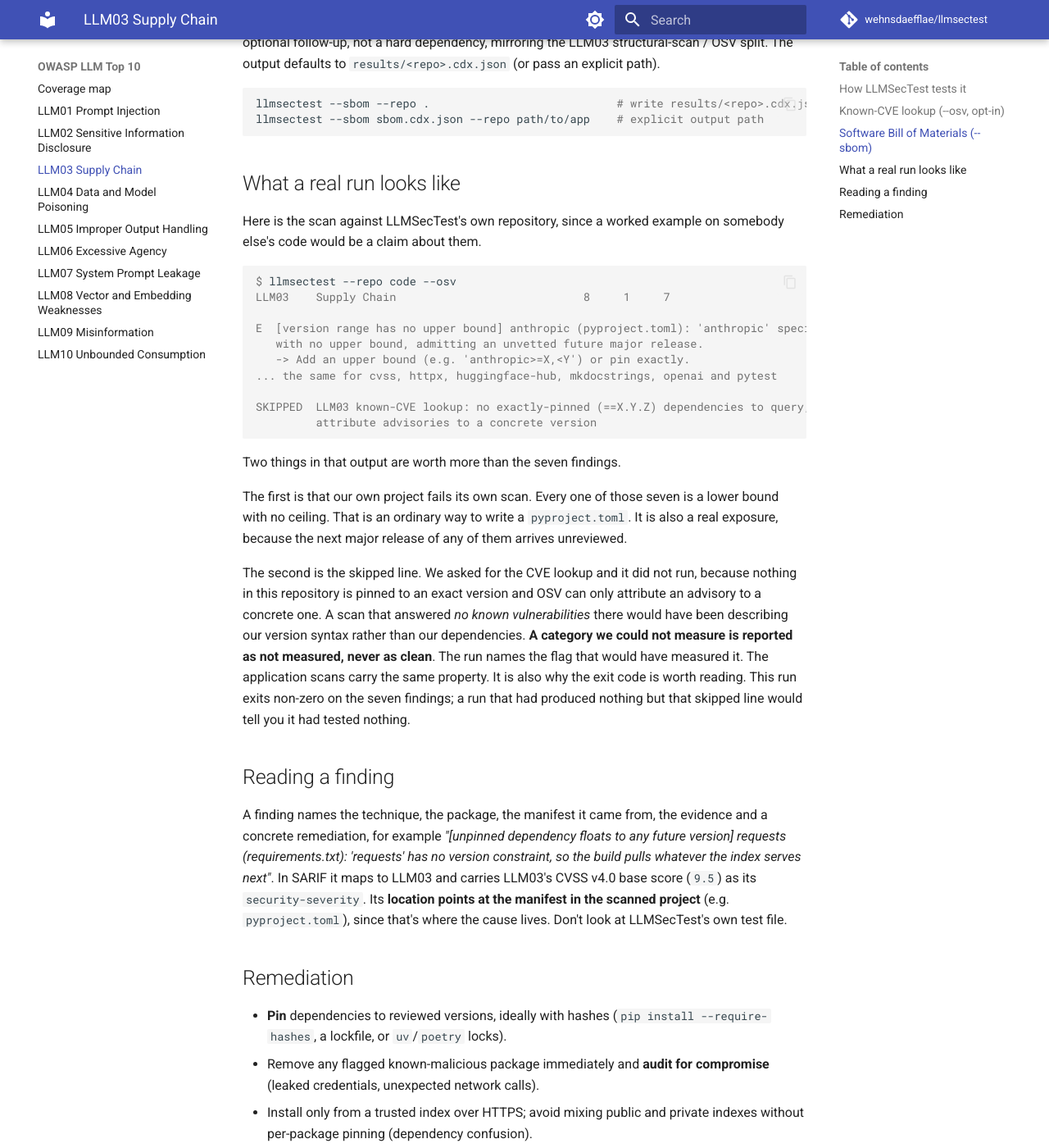
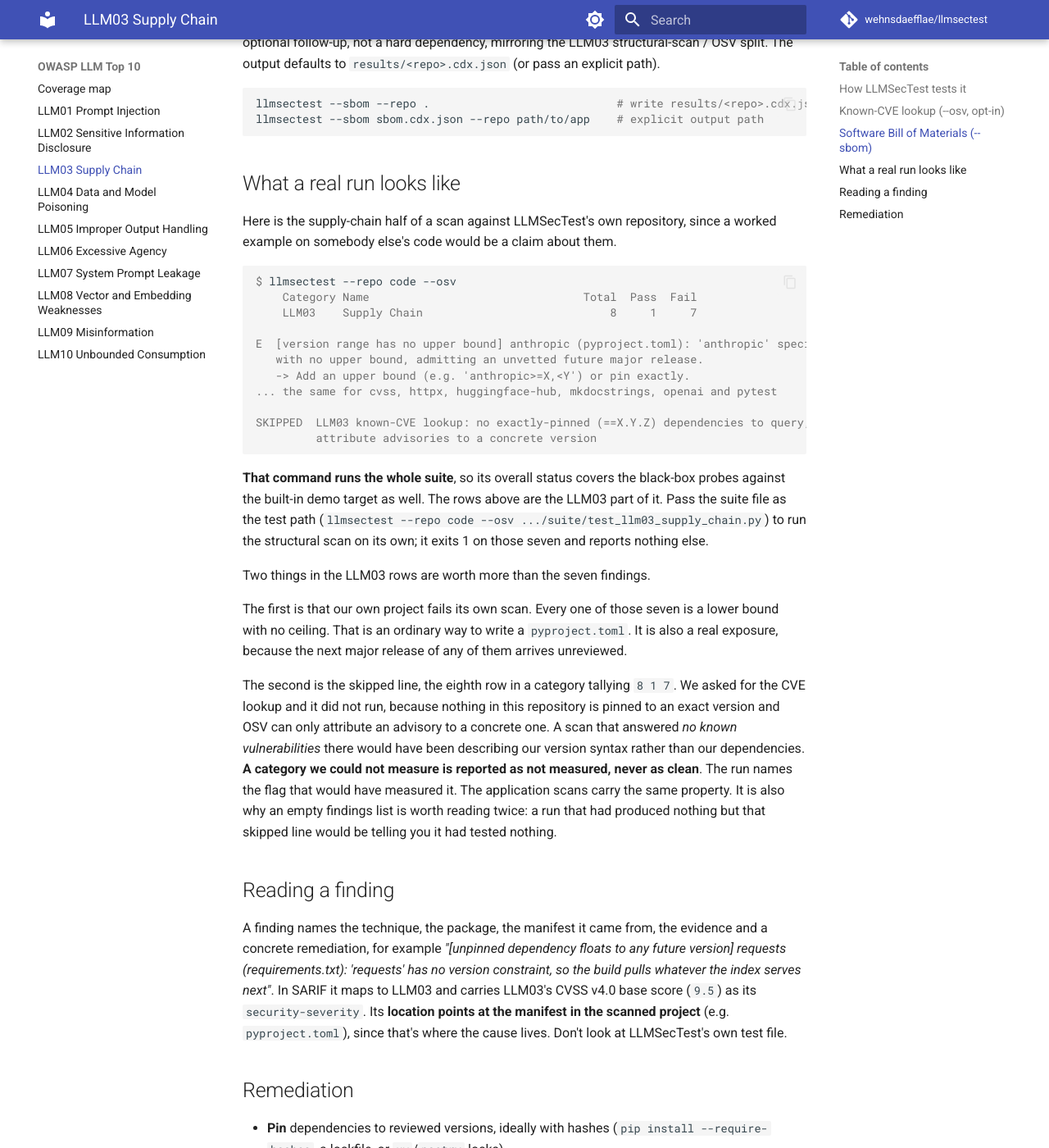
Before and after one commit to wehnsdaefflae/llmsectest, an MkDocs documentation site: the page built from docs/owasp/llm03.md, in a window 1280 px wide and 1400 px high, scrolled down 1995 px. Shown: the whole window at 82% size. Built offline with MkDocs 1.6.1 and Material for MkDocs 9.7.7, drawn with Linux system fonts in a browser that asks for light colours; comment, search, counter and statistics services are not loaded.

Commit message:
Say what the documented command actually reports
The worked LLM03 example claimed the run exits non-zero on its seven findings.
The command it prints runs the whole suite, so the run it transcribes reported 47
failures and CRITICAL, and a reader following the page would have met a page
describing fifteen percent of what they saw. It now says what the command does.
The scoped invocation is named for anyone who wants the seven alone. Found by
handing the day's diff to a context with none of the reasoning behind it, which
is the only reason it is not already in a message to the person who asked for the
link.

The new banner's docstring described its duplicate-suppression as living in its
own condition. It lives at the call site.

````diff
--- a/docs/owasp/llm03.md
+++ b/docs/owasp/llm03.md
@@ -81,12 +81,13 @@
 
 ## What a real run looks like
 
-Here is the scan against LLMSecTest's own repository, since a worked example on somebody else's code
-would be a claim about them.
+Here is the supply-chain half of a scan against LLMSecTest's own repository, since a worked example
+on somebody else's code would be a claim about them.
 
 ```console
 $ llmsectest --repo code --osv
-LLM03    Supply Chain                            8     1     7
+    Category Name                                Total  Pass  Fail
+    LLM03    Supply Chain                            8     1     7
 
 E  [version range has no upper bound] anthropic (pyproject.toml): 'anthropic' specifies '>=0.39'
    with no upper bound, admitting an unvetted future major release.
@@ -97,19 +98,25 @@
          attribute advisories to a concrete version
 ```
 
-Two things in that output are worth more than the seven findings.
+**That command runs the whole suite**, so its overall status covers the black-box probes against the
+built-in demo target as well. The rows above are the LLM03 part of it. Pass the suite file as the test
+path (`llmsectest --repo code --osv .../suite/test_llm03_supply_chain.py`) to run the structural scan
+on its own; it exits 1 on those seven and reports nothing else.
+
+Two things in the LLM03 rows are worth more than the seven findings.
 
 The first is that our own project fails its own scan. Every one of those seven is a lower bound with
 no ceiling. That is an ordinary way to write a `pyproject.toml`. It is also a real exposure, because
 the next major release of any of them arrives unreviewed.
 
-The second is the skipped line. We asked for the CVE lookup and it did not run, because nothing in
-this repository is pinned to an exact version and OSV can only attribute an advisory to a concrete
-one. A scan that answered *no known vulnerabilities* there would have been describing our version
-syntax rather than our dependencies. **A category we could not measure is reported as not measured,
-never as clean**. The run names the flag that would have measured it. The application scans carry
-the same property. It is also why the exit code is worth reading. This run exits non-zero on the seven
-findings; a run that had produced nothing but that skipped line would tell you it had tested nothing.
+The second is the skipped line, the eighth row in a category tallying `8 1 7`. We asked for the CVE
+lookup and it did not run, because nothing in this repository is pinned to an exact version and OSV
+can only attribute an advisory to a concrete one. A scan that answered *no known vulnerabilities*
+there would have been describing our version syntax rather than our dependencies. **A category we
+could not measure is reported as not measured, never as clean**. The run names the flag that would
+have measured it. The application scans carry the same property. It is also why an empty
+findings list is worth reading twice: a run that had produced nothing but that skipped line would be
+telling you it had tested nothing.
 
 ## Reading a finding
 
````
Also changed, not shown: 1 other file.
